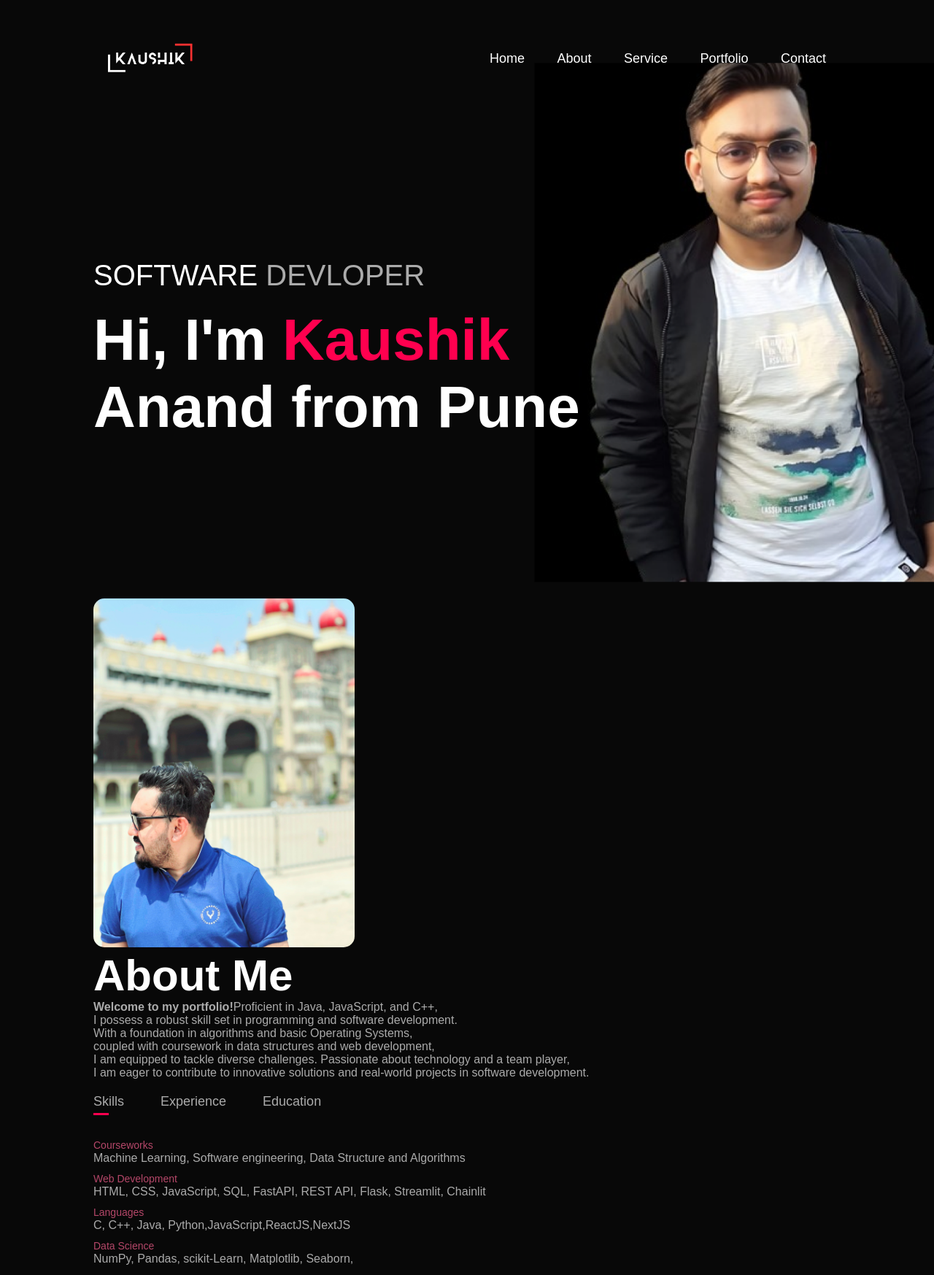
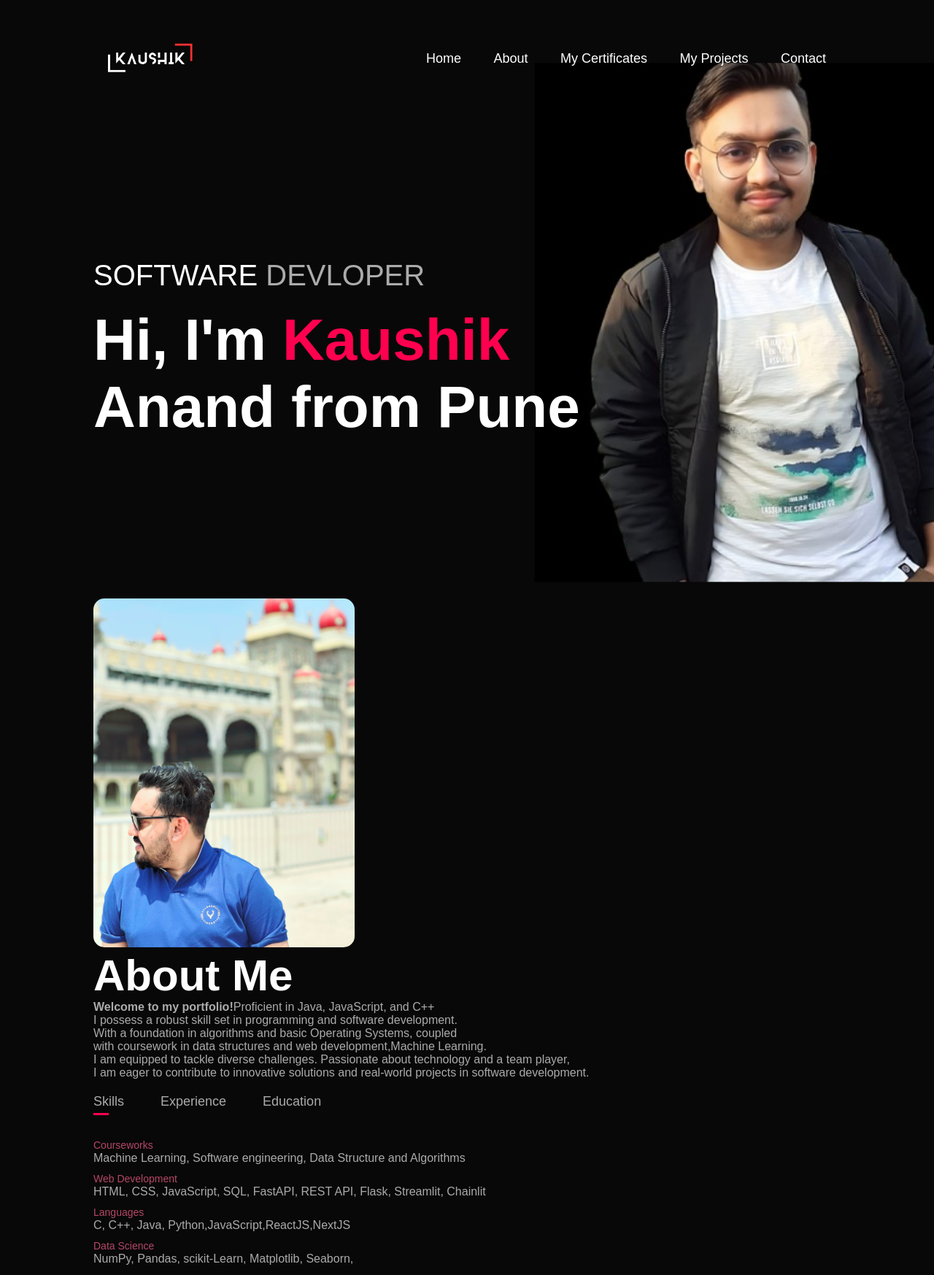
Before and after one commit to kaushik-anand/portfolio, a plain HTML site: page index.html in a window 1280 px wide. Shown: the top 1747 px of the page at 73% size. Drawn offline with Linux system fonts and the light colour scheme.

Commit message:
Update index.html

```diff
--- a/index.html
+++ b/index.html
@@ -15,10 +15,10 @@
         <nav>
             <img src="images/Logo.png" alt="logo" class="logo">
             <ul id="sidemenu">
-                <li><a href="#header">Home</a></li>
+                 <li><a href="#header">Home</a></li>
                 <li><a href="#about">About</a></li>
-                <li><a href="#services">Service</a></li>
-                <li><a href="#portfolio">Portfolio</a></li>
+                <li><a href="#services">My Certificates</a></li>
+                <li><a href="#portfolio">My Projects</a></li>
                 <li><a href="#contact">Contact</a></li>
                 <i class="fa-solid fa-xmark" onclick="closemenu()"></i>
             </ul>
@@ -40,9 +40,8 @@
             <div class="about-col-2">
                 <h1 class="sub-title">About Me</h1>
                 <p>
-                    <b>Welcome to my portfolio!</b>Proficient in Java, JavaScript, and C++, <br>I possess a robust skill set in programming and software development.<br> With a foundation in algorithms and basic Operating Systems,<br> coupled with coursework in data structures and web development,<br> I am equipped to tackle diverse challenges. Passionate about technology and a team player,<br> I am eager to contribute to innovative solutions and real-world projects in software development.
+                    <b><span>Welcome to my portfolio!</span></b>Proficient in Java, JavaScript, and C++ <br>I possess a robust skill set in programming and software development.<br> With a foundation in algorithms and basic Operating Systems, coupled <br>with coursework in data structures and web development,Machine Learning.<br> I am equipped to tackle diverse challenges. Passionate about technology and a team player,<br> I am eager to contribute to innovative solutions and real-world projects in software development.
                 </p>
-
                 <div class="tab-titles">
                     <p class="tab-links active-link" onclick="opentab('skills')">Skills</p>
                     <p class="tab-links" onclick="opentab('experience')">Experience</p>
@@ -120,7 +119,7 @@
             </div>
         </div>
         <div class="work">
-            <img src="images/Sentiment-Analysis-hero.jpg">
+            <img src="images/sentimental.png">
             <div class="layer">
                 <h3>Sentimental-analysis</h3>
                 <p>Conducted sentiment analysis on over 10,000 customer reviews and social media mentions for Nyka’s top cosmetic brands, achieving an 85% accuracy rate, leading to a 15% increase in customer satisfaction ratings by providing actionable insights through Decision Tree and Random Forest Algorithm methodologies.</p>
@@ -157,7 +156,7 @@
                     <a href="https://www.linkedin.com/in/kaushik-anand1724/"><i class="fa-brands fa-linkedin"></i></a>
 
                 </div>
-                <a href="images/Kaushik_resume .pdf" download class="btn btn2">Download CV</a>
+                <a href="images/Kaushik_resume.pdf" download class="btn btn2">Download CV</a>
             </div>
             <div class="contact-right">
                 <form name="submit-to-google-sheet">
```
